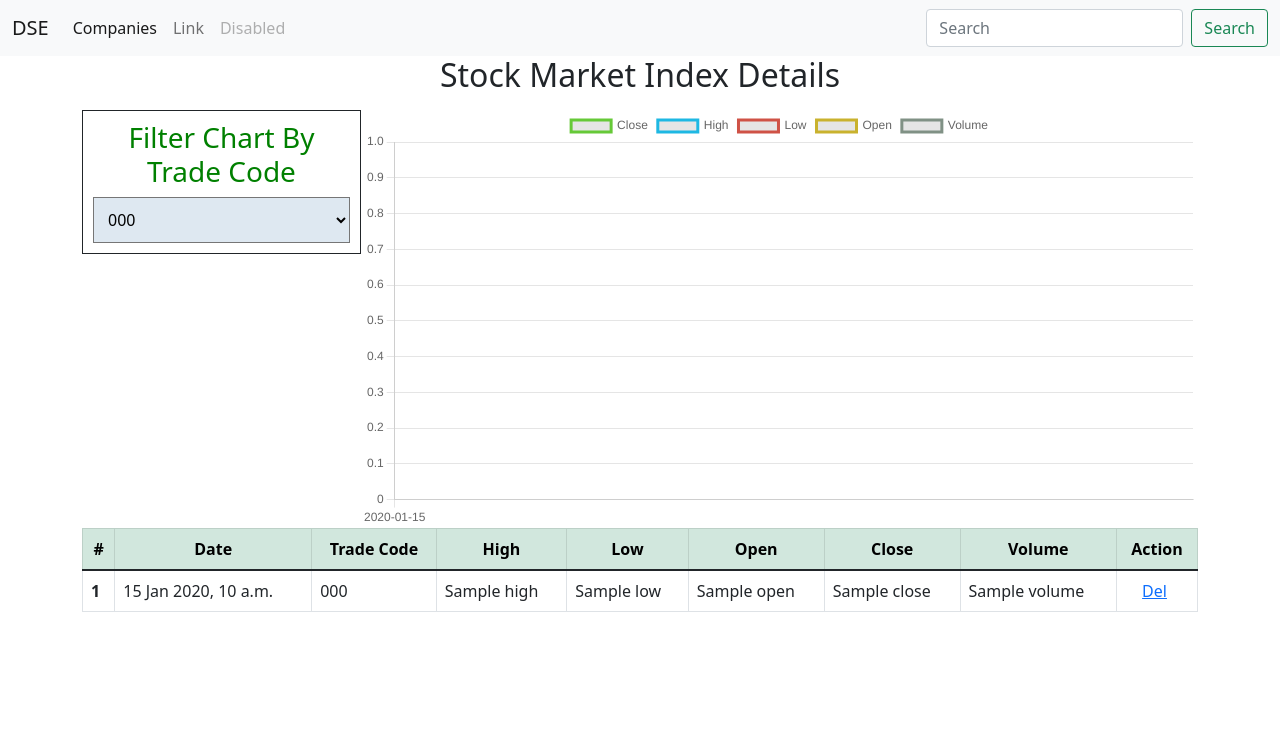
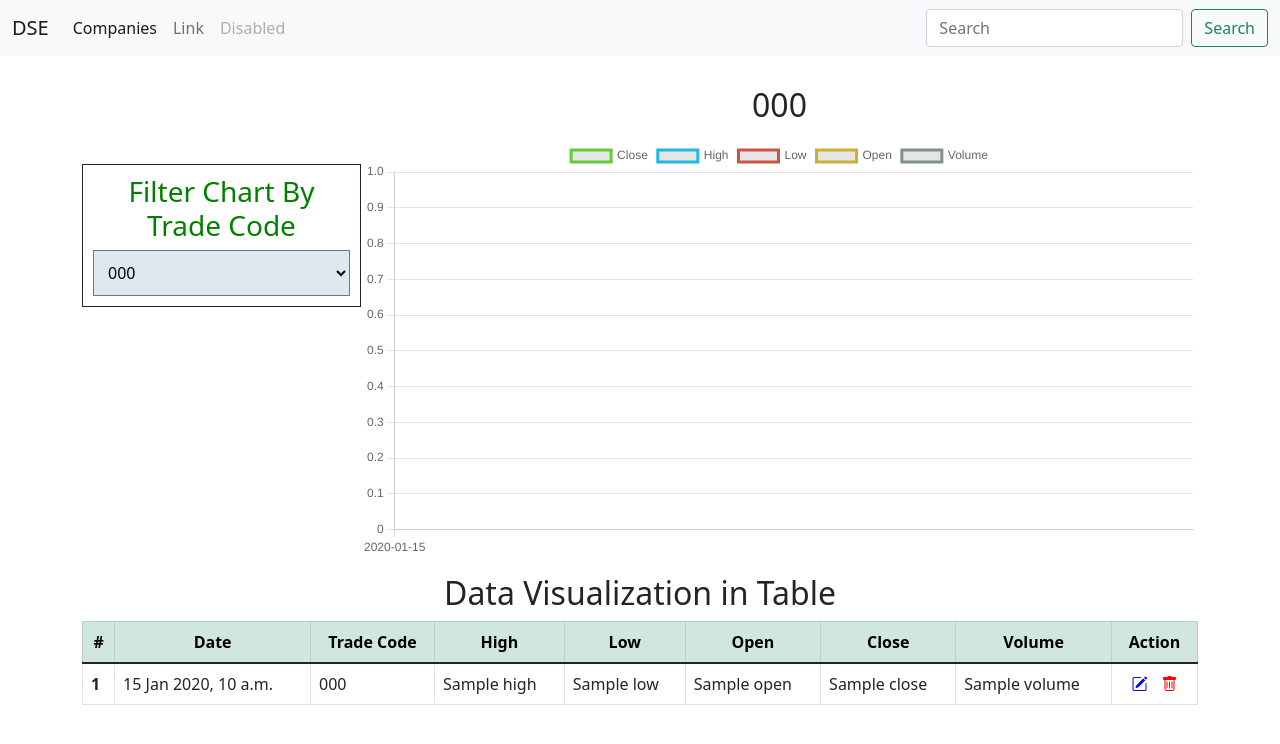
Before and after one commit to whoiskhairul/janata, a Django app: template templates/visualization/index.html in a window 1280 px wide. Shown: the top 744 px of the page. Run offline with Django 4.2, Linux system fonts and the light colour scheme; the template is opened without the code that fills it: most values are stand-ins (such as "Sample title", 1, 10 or a date in 2020); some libraries are stand-ins or nearby versions.

```diff
--- a/static/css/style.css
+++ b/static/css/style.css
@@ -14,6 +14,7 @@
     height: 100%;
     width: 25%;
     border: #5b89d4 2px;
+    margin-top: 7%;
 }
 
 .dropdown select{
@@ -49,3 +50,20 @@
 .editform form table tbody tr td input{
     width: 100%;
 }
+td a{
+    margin: 5px;
+}
+
+td a .bi-pencil-square{
+    text-decoration: none;
+    color: blue;
+}
+
+td a .bi-trash{
+    text-decoration: none;
+    color: red;
+}
+
+.chartData{
+    margin-top: 30px;
+}
--- a/static/js/script.js
+++ b/static/js/script.js
@@ -53,7 +53,9 @@ function ShowChart(){
             close = response.close
             volume = response.volume
             date = response.date
-            console.log(high)
+            tc = response.trade_code
+            console.log(tc)
+            document.getElementById('com_code').innerHTML = tc
 
             myChart.data.datasets[0].data = close
             myChart.data.datasets[1].data = high
--- a/templates/base.html
+++ b/templates/base.html
@@ -7,6 +7,7 @@
     <meta http-equiv="X-UA-Compatible" content="IE=edge">
     <meta name="viewport" content="width=1024, initial-scale=1.0">
     <link href="https://cdn.jsdelivr.net/npm/bootstrap@5.1.3/dist/css/bootstrap.min.css" rel="stylesheet" integrity="sha384-1BmE4kWBq78iYhFldvKuhfTAU6auU8tT94WrHftjDbrCEXSU1oBoqyl2QvZ6jIW3" crossorigin="anonymous">
+    <link rel="stylesheet" href="https://cdn.jsdelivr.net/npm/bootstrap-icons@1.3.0/font/bootstrap-icons.css">
     <link rel="stylesheet" href='{% static "css/style.css" %}'>
     <script src="https://cdnjs.cloudflare.com/ajax/libs/Chart.js/3.7.1/chart.min.js"></script>
     <!-- <script src="https://kit.fontawesome.com/4811b6392a.js" crossorigin="anonymous"></script> -->
--- a/templates/visualization/index.html
+++ b/templates/visualization/index.html
@@ -6,11 +6,8 @@ Table Visualization
 {% endblock title %}
 
 {% block content %}
-<div class="jumbotron">
-  <h2 class="text-center mb-3">Stock Market Index Details</h2>
-</div>
 <div class="container">
-  <div class="chartDAta">
+  <div class="chartData">
     <div class="dropdown border border-dark">
       <h3 class="text-center">Filter Chart By Trade Code</h3>
       <select name="dropdown" id="dropdown">
@@ -23,10 +20,12 @@ Table Visualization
     </div>
 
     <div class="chartvisual">
+      <h2 class="text-center mb-3" id="com_code" >Stock Data of ABCD</h2>
       <canvas id="myChart" width="auto" height="auto"></canvas>
     </div>
   </div>
   <div class="tableData">
+    <h2 class="text-center mt-3">Data Visualization in Table</h2>
     <table class="table table-hover table-bordered">
       <thead class="table-success text-center">
         <tr>
@@ -54,13 +53,8 @@ Table Visualization
           <td>{{elem.close}}</td>
           <td>{{elem.volume}}</td>
           <td class="text-center">
-            <a href="/edit/{{elem.id}}"
-              >Del</i
-            ></a>
-            <i
-              class="delete-icon fa-solid fa-trash-can"
-              title="Not implemented yet"
-            ></i>
+            <a href="/edit/{{elem.id}}"><i class="bi bi-pencil-square"></i></a>
+            <a href="#" title="Not implemented yet"><i class="bi bi-trash"></i></a>
           </td>
         </tr>
         {% endfor %}
```
